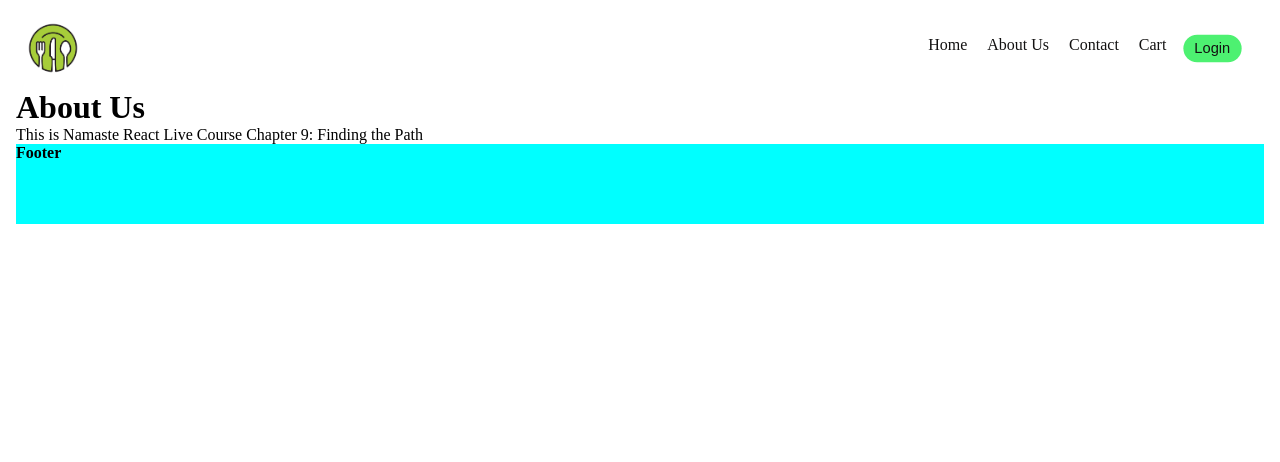
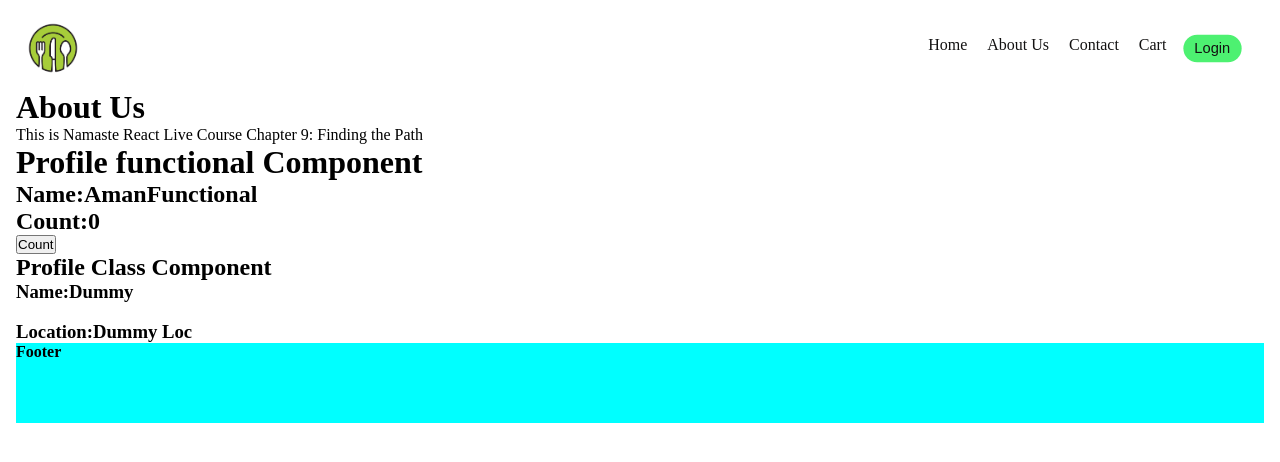
Before and after one commit to Aman0786-git/React-Course, a React (Vite) app: page /about in a window 1280 px wide. Shown: the top 462 px of the page. Built offline with nearby package versions, Linux system fonts and the light colour scheme; no server answers.

Commit message:
Class Component Update

```diff
--- a/src/components/About.js
+++ b/src/components/About.js
@@ -1,9 +1,43 @@
-const AboutUs =()=>{
+import { Outlet } from "react-router-dom";
+import ProfileFunctionalComponent from "./Profile";
+import ProfileClass from "./ProfileClass";
+import { Component } from "react";
+
+class AboutUs extends Component {
+  constructor(props) {
+    super(props);
+    console.log("Parent-Constructor")
+  }
+
+  componentDidMount(){
+    // Best place to make API Call
+    console.log("Parent- componentDidMount")
+  }
+
+  render() {
+    console.log("parent-render")
     return (
-        <div>
-            <h1>About Us</h1>
-            <p>This is Namaste React Live Course Chapter 9: Finding the Path </p>
-        </div>
-    )
+      <div>
+        <h1>About Us</h1>
+        <p>This is Namaste React Live Course Chapter 9: Finding the Path </p>
+        <ProfileFunctionalComponent name={"AmanFunctional"} />
+        <ProfileClass name={"First Child"} xyz={"xyz"} />
+      </div>
+    );
+  }
 }
+
+/*
+Parent-Constructor
+Parent-render
+    First Child - Constructor
+    First Child - render
+        Second Child - Constructor
+        Second Child - render
+    First Child - componentDidmount
+        Second Child - componentDidmount
+Parent - componentDidMount
+
+*/
+
 export default AboutUs;
--- a/src/components/MenuCard.js
+++ b/src/components/MenuCard.js
@@ -1,13 +1,12 @@
 import { IMG_CDN_URL } from "../config";
-const MenuCard = ({id,name,imageId,isVeg,price,ratings,description}) =>{
+const MenuCard = ({id,name,imageId,isVeg,price,ratings,defaultPrice}) =>{
     const {rating}=ratings.aggregatedRating;
     return (
         <div key={id} className="menu_Card">
             <div className="menu_list">
-            <h2>{name}</h2>
+            <h3 >{name}</h3>
             <h3>{isVeg?"VEG":"NON-VEG"}</h3>
-
-            <h4>₹{price/100}</h4>
+            <h4>₹{(price?price:defaultPrice)/100}</h4>
             <h4>{rating?rating:"N/A"}⭐</h4>
             </div>
             <img src={imageId?IMG_CDN_URL+imageId:"https://gdm-catalog-fmapi-prod.imgix.net/ProductScreenshot/67728af4-bef4-4fe6-9e17-086cbb71ca12.jpeg"} />
--- /dev/null
+++ b/src/components/Profile.js
@@ -0,0 +1,14 @@
+import { useState } from "react";
+const Profile = (props) =>{
+    const [count,setCount]=useState(0);
+
+    return (
+        <>
+        <h1>Profile functional Component</h1>
+        <h2>Name:{props.name}</h2>
+        <h2>Count:{count}</h2>
+        <button onClick={()=>setCount(1)}>Count</button>
+        </>
+    )
+}
+export default Profile;
--- /dev/null
+++ b/src/components/ProfileClass.js
@@ -0,0 +1,46 @@
+import React from 'react';
+
+class Profile extends React.Component{
+
+    constructor(props){
+        super(props);
+        // Create State
+        this.state ={
+           userInfo:{
+            name:"Dummy",
+            location:"Dummy Loc"
+           }
+        };
+        console.log("Child -Constructor"+this.props.name)
+    }
+
+    async componentDidMount(){
+
+        // API Calls
+        const data = await fetch("https://api.github.com/users/Aman0786-git");
+        const json = await data.json();
+        // console.log(json)
+        this.setState({
+            userInfo:json,
+        })
+        console.log("Child- Component Did Mount"+this.props.name);
+    }
+
+    // render method is the most important part of Class Based Component
+    render(){
+        const {count}=this.state;
+        console.log("Child -Render"+this.props.name)
+        console.log(this.state.userInfo)
+        return(
+        <div>
+            <h2>Profile Class Component</h2>
+            <h3>Name:{this.state.userInfo.name}</h3>
+            <img src={this.state.userInfo.avatar_url} />
+            <h3>Location:{this.state.userInfo.location}</h3>
+        </div>
+            )
+
+    }
+}
+
+export default Profile;
--- a/src/components/RestaurantMenu.js
+++ b/src/components/RestaurantMenu.js
@@ -1,34 +1,36 @@
-import { useEffect,useState} from "react";
+import { useEffect, useState } from "react";
 import { useParams } from "react-router-dom";
 import { IMG_CDN_URL } from "../config";
 import MenuCard from "./MenuCard";
 
-
 const RestrauntMenu = () => {
   //  how to read a dynamic URL parameter/id
-    const {id} = useParams();
+  const { id } = useParams();
   const [restaurant, setRestaurant] = useState({});
-    const [menu,setMenu]= useState({});
+  const [menu, setMenu] = useState({});
 
-    useEffect(()=>{
-        getRestaurantInfo() ;
-    },[])
+  useEffect(() => {
+    getRestaurantInfo();
+  }, []);
 
-
-    async function getRestaurantInfo(){
-
-        const data = await fetch("https://www.swiggy.com/dapi/menu/pl?page-type=REGULAR_MENU&complete-menu=true&lat=22.5830002&lng=88.3372909&restaurantId="+id +"&submitAction=ENTER")
-        const {data:jsonData} = await data.json();
+  async function getRestaurantInfo() {
+    const data = await fetch(
+      "https://www.swiggy.com/dapi/menu/pl?page-type=REGULAR_MENU&complete-menu=true&lat=22.5830002&lng=88.3372909&restaurantId=" +
+        id +
+        "&submitAction=ENTER"
+    );
+    const { data: jsonData } = await data.json();
     setRestaurant(jsonData.cards[0].card.card.info);
-        setMenu(jsonData.cards[2].groupedCard.cardGroupMap.REGULAR.cards)
-
+    setMenu(jsonData.cards[2].groupedCard.cardGroupMap.REGULAR.cards);
   }
-    // console.log("Menu",menu)
-    console.log(restaurant)
+//   console.log("Menu",menu)
+//   console.log(restaurant);
   return (
     <div className="menuContainer" key={restaurant.id}>
       <div className="resInfo">
-                <h2 className="resName">{restaurant.name},{restaurant.city}</h2>
+        <h2 className="resName">
+          {restaurant.name},{restaurant.city}
+        </h2>
         <h5>{restaurant?.feeDetails?.message}</h5>
         <div className="resRating">
           <h4>{restaurant.avgRating}⭐</h4>
@@ -37,21 +39,21 @@ const RestrauntMenu = () => {
       </div>
 
       <div className="menuList">
-                {
-                    (menu.length===undefined?<h1>Loading...</h1>:menu.map((item)=>{
-                        const cardItem = item?.card?.card?.itemCards;
-                        return cardItem?.map((e)=>{
+        {menu.length === undefined ?
+          <h1>Loading...</h1>
+        : (
+          menu.map((item) => {
+            const cardItem = item?.card?.card?.itemCards ;
+            return cardItem?.map((e) => {
               const cardInfo = e?.card?.info;
               // console.log(cardInfo)
-                        console.log(...[cardInfo])
-                        return( <MenuCard {...cardInfo }/>)
+              console.log(...[cardInfo]);
+              return <MenuCard {...cardInfo} />;
+            });
           })
-
-
-                    }))
-                }
+        )}
       </div>
     </div>
-    )
-  }
+  );
+};
 export default RestrauntMenu;
```
Also changed, not shown: src/App.js (+9 -1 lines). Lines whose indentation alone changed are shown as unchanged.
